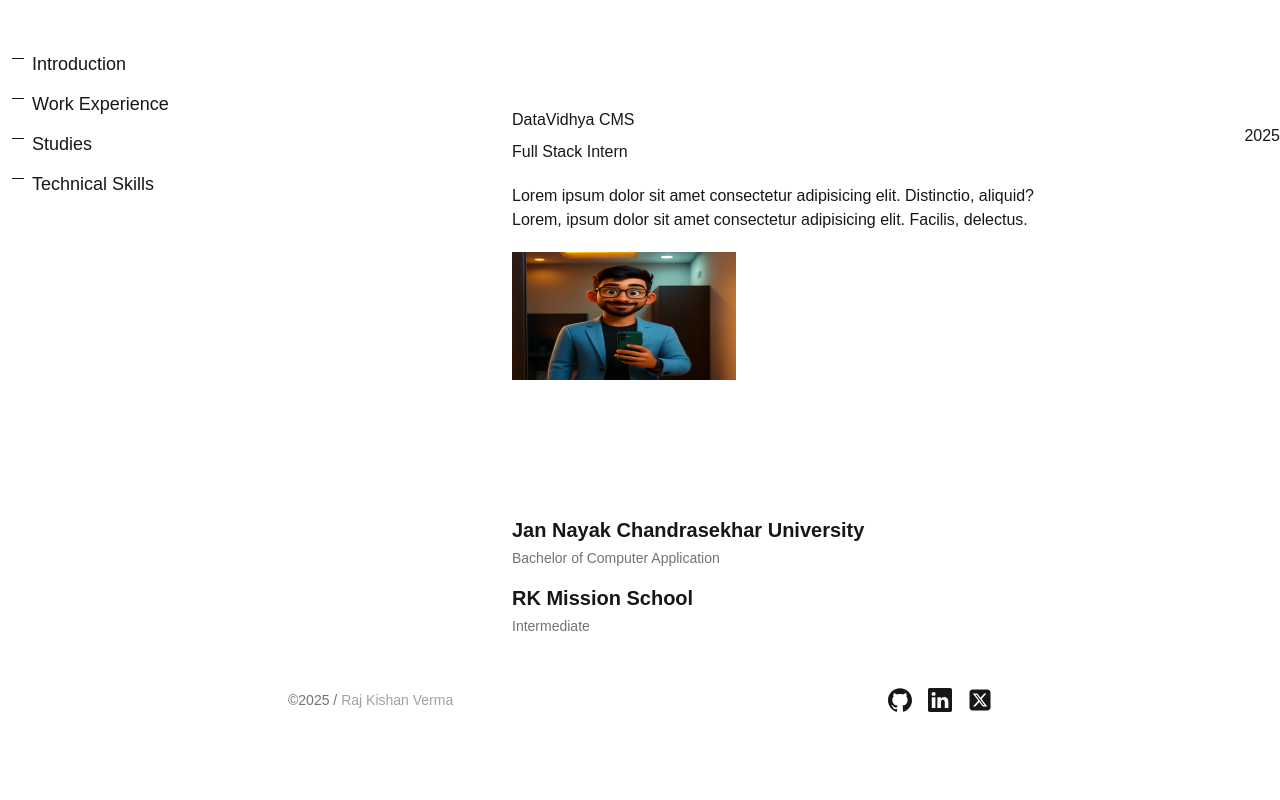
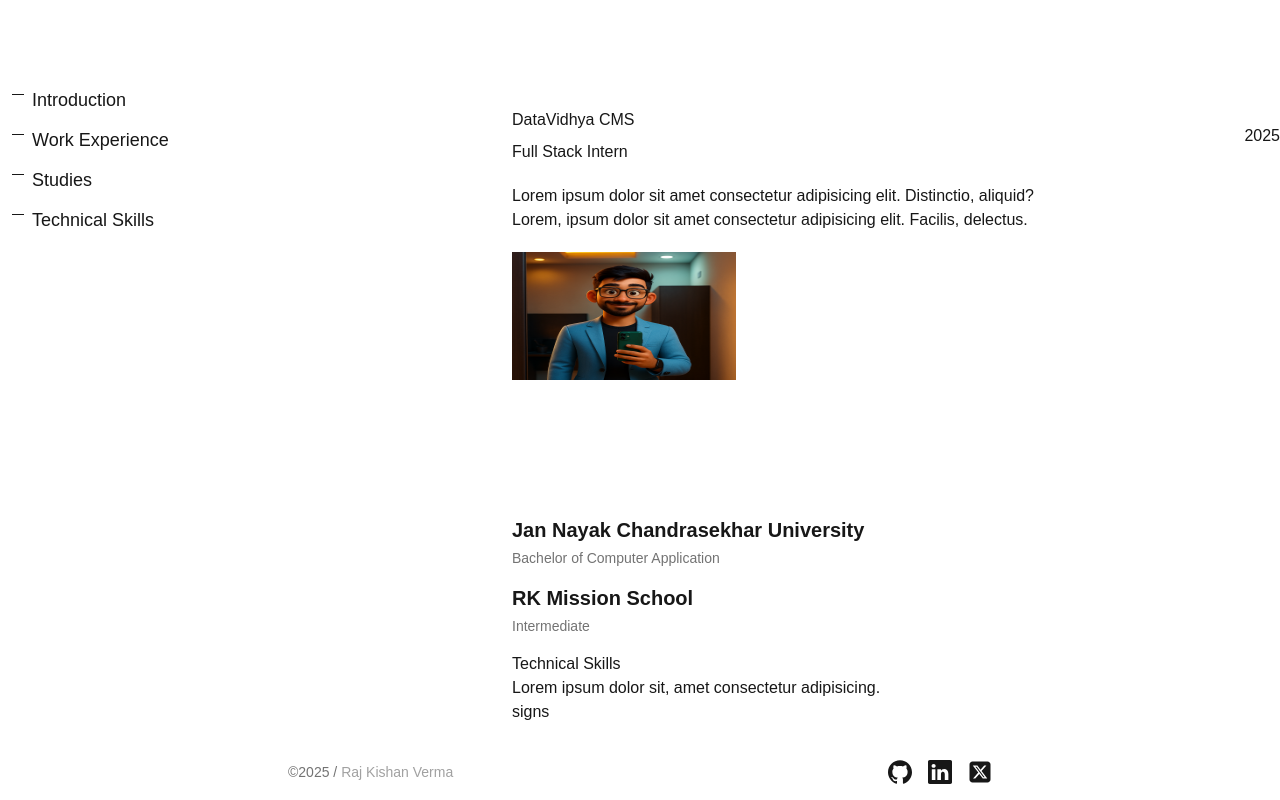
Before and after one commit to RajKishan1/portfolio, a Next.js app: page /about in a window 1280 px wide. Shown: the part 514-1314 px from the top of the page. Before the commit the page ends 1242 px from the top, so only its background shows below. Built offline with nearby package versions, Linux system fonts and the light colour scheme.

Commit message:
fix:About

```diff
--- a/src/app/(Routes)/blog/page.tsx
+++ b/src/app/(Routes)/blog/page.tsx
@@ -2,7 +2,10 @@ import React from 'react'
 
 const page = () => {
   return (
-    <div>page</div>
+    <div>
+      <h1></h1>
+
+    </div>
   )
 }
 
--- /dev/null
+++ b/src/app/(Routes)/work/page.tsx
@@ -0,0 +1,9 @@
+import React from 'react'
+
+const page = () => {
+  return (
+    <div>page</div>
+  )
+}
+
+export default page
--- a/src/components/about/AboutDetail.tsx
+++ b/src/components/about/AboutDetail.tsx
@@ -7,6 +7,7 @@ import { FaSquareXTwitter } from "react-icons/fa6";
 import { IoIosMail } from "react-icons/io";
 import WorkExperience from "./WorkExperience";
 import Studies from "./Studies";
+import TechnicalSkill from "./TechnicalSkill";
 
 const Class =
   "px-3 py-1 rounded-full text-sm flex items-center border border-neutral-600 gap-2 hover:bg-neutral-700/20";
@@ -51,6 +52,7 @@ const AboutDetail = () => {
       </div>
       <WorkExperience />
       <Studies />
+      <TechnicalSkill />
     </div>
   );
 };
--- a/src/components/about/TechnicalSkill.tsx
+++ b/src/components/about/TechnicalSkill.tsx
@@ -1,7 +1,15 @@
 import React from "react";
 
 const TechnicalSkill = () => {
-  return <div></div>;
+  return (
+    <div>
+      <h1>Technical Skills</h1>
+      <h1></h1>
+      <p>Lorem ipsum dolor sit, amet consectetur adipisicing.</p>
+      <div>signs</div>
+      <img src="" alt="" />
+    </div>
+  );
 };
 
 export default TechnicalSkill;
```
